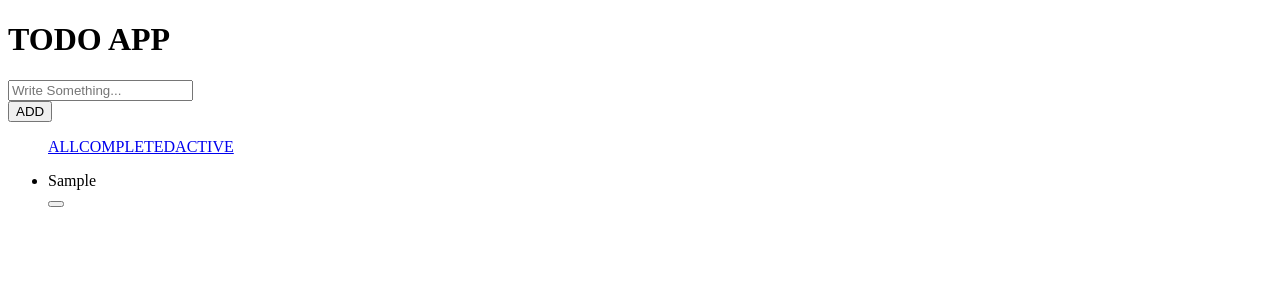
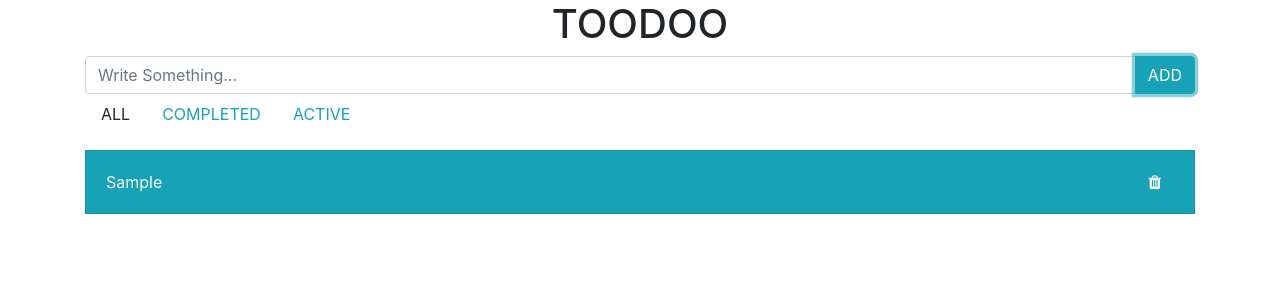
Before and after one commit to junrillnzfsg/TooDoo, a React (Create React App) app: page / in a window 1280 px wide. Both pictures are taken after typing "Sample" into the empty fields and a click on the button "ADD". Shown: the top 300 px of the page. Built offline with nearby package versions, Linux system fonts and the light colour scheme.

Commit message:
improve style and fix some component

```diff
--- a/package.json
+++ b/package.json
@@ -1,7 +1,7 @@
 {
-  "name": "todo-app-redux",
+  "name": "toodoo",
   "version": "1.0.0",
-  "description": "",
+  "description": "yet another todo application",
   "keywords": [],
   "main": "src/index.js",
   "dependencies": {
--- a/public/index.html
+++ b/public/index.html
@@ -11,6 +11,10 @@
     -->
 	<link rel="manifest" href="%PUBLIC_URL%/manifest.json">
 	<link rel="shortcut icon" href="%PUBLIC_URL%/favicon.ico">
+  <link href="https://stackpath.bootstrapcdn.com/bootstrap/4.1.1/css/bootstrap.min.css" rel="stylesheet" integrity="sha384-WskhaSGFgHYWDcbwN70/dfYBj47jz9qbsMId/iRN3ewGhXQFZCSftd1LZCfmhktB"
+ crossorigin="anonymous">
+<link href="https://stackpath.bootstrapcdn.com/font-awesome/4.7.0/css/font-awesome.min.css" rel="stylesheet" integrity="sha384-wvfXpqpZZVQGK6TAh5PVlGOfQNHSoD2xbE+QkPxCAFlNEevoEH3Sl0sibVcOQVnN"
+ crossorigin="anonymous">
 	<!--
       Notice the use of %PUBLIC_URL% in the tags above.
       It will be replaced with the URL of the `public` folder during the build.
@@ -20,7 +24,7 @@
       work correctly both with client-side routing and a non-root public URL.
       Learn how to configure a non-root public URL by running `npm run build`.
     -->
-	<title>React App</title>
+	<title>TOODOO</title>
 </head>
 
 <body>
--- a/src/components/AddTodo.js
+++ b/src/components/AddTodo.js
@@ -12,7 +12,7 @@ export default ({ onAddClick }) => {
       />
       <div className="input-group-append">
         <button
-          className="btn btn-outline-secondary"
+          className="btn btn-info"
           type="button"
           onClick={() => {
             onAddClick(input.value);
--- a/src/components/App.js
+++ b/src/components/App.js
@@ -2,8 +2,6 @@ import React from "react";
 import AddTodo from "./AddTodo";
 import TodoList from "./TodoList";
 import FilterLinkList from "./FilterLinkList";
-
-let todoIndex = 0;
 
 export default ({ todos, visibilityFilter, store }) => {
   const filterTodos = (todos, visibilityFilter) => {
@@ -21,17 +19,17 @@ export default ({ todos, visibilityFilter, store }) => {
   const todoList = filterTodos(todos, visibilityFilter);
   return (
     <div className="container">
-      <h1>TODO APP</h1>
+      <h1 className="text-center">TOODOO</h1>
       <AddTodo
         onAddClick={text => {
           store.dispatch({
             type: "ADD_TODO",
-            id: todoIndex++,
+            id: todos.length,
             text
           });
         }}
       />
-      <FilterLinkList todos={todos} />
+      <FilterLinkList store={store} todos={todos} />
       <TodoList
         todos={todoList}
         onTodoClick={id =>
--- a/src/components/FilterLink.js
+++ b/src/components/FilterLink.js
@@ -1,19 +1,37 @@
-import React from "react";
+import React, { Component } from "react";
+import Link from "./Link";
 
-export default ({ filter, currentFilter, children, onClick }) => {
-  if (filter === currentFilter) {
-    return <a className="nav-link disabled">{children}</a>;
+export default class FilterLink extends Component {
+  constructor(props) {
+    super(props);
+    this.store = this.props.store;
+    this.state = this.store.getState();
   }
+  componentDidMount() {
+    this.unsubscribe = this.store.subscribe(() => {
+      this.forceUpdate();
+    });
+  }
+
+  componentWillUnmount() {
+    this.unsubscribe();
+  }
+  render() {
+    const props = this.props;
+
     return (
-    <a
-      className="nav-link"
-      href="#"
+      <Link
+        active={props.filter === this.state.visibilityFilter}
         onClick={e => {
           e.preventDefault();
-        onClick(filter);
+          this.store.dispatch({
+            type: "SET_VISIBILITY_FILTER",
+            filter: props.filter
+          });
         }}
       >
-      {children}
-    </a>
+        {props.children}
+      </Link>
     );
-};
+  }
+}
--- a/src/components/FilterLinkList.js
+++ b/src/components/FilterLinkList.js
@@ -1,13 +1,19 @@
 import React from "react";
 import FilterLink from "./FilterLink";
 
-export default ({ todos }) => {
+export default ({ todos, store }) => {
   if (todos.length) {
     return (
       <ul className="nav">
-        <FilterLink filter="SHOW_ALL">ALL</FilterLink>
-        <FilterLink filter="SHOW_COMPLETED">COMPLETED</FilterLink>
-        <FilterLink filter="SHOW_ACTIVE">ACTIVE</FilterLink>
+        <FilterLink store={store} filter="SHOW_ALL">
+          ALL
+        </FilterLink>
+        <FilterLink store={store} filter="SHOW_COMPLETED">
+          COMPLETED
+        </FilterLink>
+        <FilterLink store={store} filter="SHOW_ACTIVE">
+          ACTIVE
+        </FilterLink>
       </ul>
     );
   }
--- /dev/null
+++ b/src/components/Link.js
@@ -0,0 +1,12 @@
+import React from "react";
+
+export default ({ active, children, onClick }) => {
+  if (active) {
+    return <a className="nav-link disabled">{children}</a>;
+  }
+  return (
+    <a className="nav-link text-info" href="#" onClick={onClick}>
+      {children}
+    </a>
+  );
+};
--- a/src/components/Todo.js
+++ b/src/components/Todo.js
@@ -3,7 +3,7 @@ import React from "react";
 export default ({ onClick, completed, text }) => (
   <li
     onClick={onClick}
-    className="list-group-item d-flex justify-content-between align-items-center"
+    className="bg-info text-light mt-3 rounded-0 list-group-item d-flex justify-content-between align-items-center"
   >
     <span
       style={{
@@ -14,7 +14,7 @@ export default ({ onClick, completed, text }) => (
     </span>
     <div>
       <button className="btn btn-link">
-        <i className="fa fa-trash" />
+        <i className="fa fa-trash text-light" />
       </button>
     </div>
   </li>
--- a/src/index.js
+++ b/src/index.js
@@ -2,6 +2,8 @@ import React from "react";
 import { render } from "react-dom";
 import App from "./components/App";
 import store from "./reducers/store";
+
+let todoIndex = 0;
 
 const appRender = () => {
   render(
```
Lines whose indentation alone changed are shown as unchanged.
